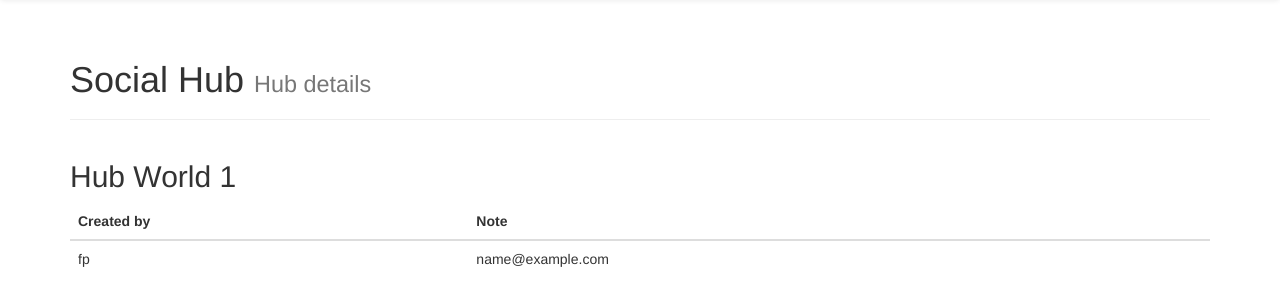
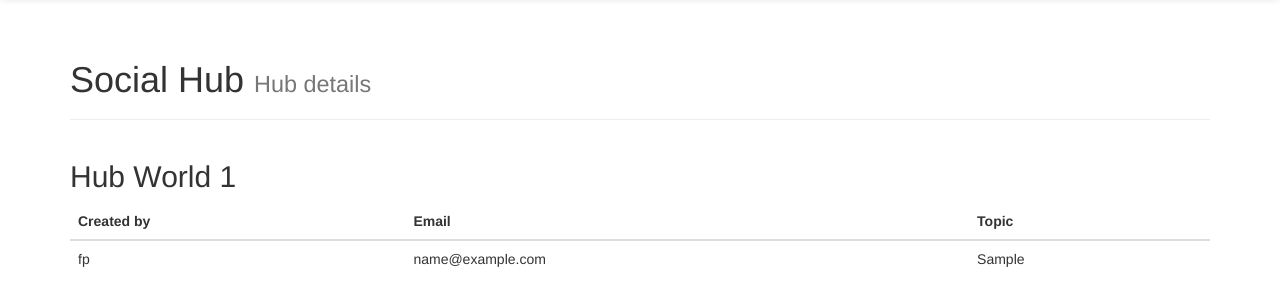
Before and after one commit to Erikfj/socialhub, a Django app: page /hubs/1/ in a window 1280 px wide. Shown: the part 52-358 px from the top of the page. Run offline with Django 3.2, Linux system fonts and the light colour scheme; data comes from the database, SQL or seed files in the repository; tables that the repository leaves empty hold one stand-in row (values such as "Sample post"); some libraries are stand-ins or nearby versions.

Commit message:
updated details.html to better handle the upcoming changes to models.

```diff
--- a/socialhub/hubs/templates/hubs/hub_details.html
+++ b/socialhub/hubs/templates/hubs/hub_details.html
@@ -9,15 +9,15 @@
     	<thead>
     		<tr>
     			<th>Created by</th>
-    			<th>Note</th>
-    			<th></th>
+    			<th>Email</th>
+    			<th>Topic</th>
     		</tr>
     	</thead>
     	<tbody>
     		<tr>
     			<td>{{ hub.username }}</td>
        			<td>{{ hub.email }}</td>
-        		<td>{{ hub.hobby }}</td>
+        		<td>{{ hub.topic }}</td>
         	</tr>
         </tbody>
     </table>
```
